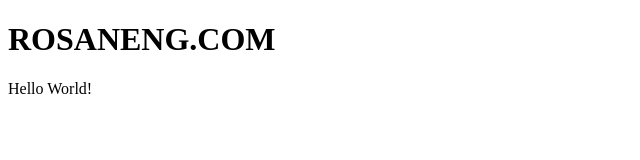
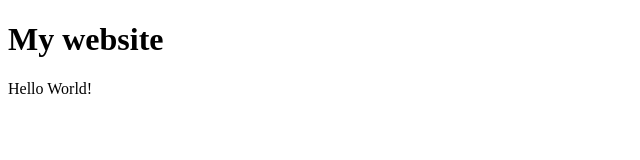
Before and after one commit to luisarn/mywebsite, a plain HTML site: page index.html in a window 1280 px wide. Shown: the whole page, without its empty margins (0-640 px from the left). Drawn offline with Linux system fonts and the light colour scheme.

Commit message:
Update index.html

```diff
--- a/index.html
+++ b/index.html
@@ -1,10 +1,10 @@
 <!DOCTYPE html>
 <html>
 <head>
-    <title>ROSANENG.COM</title>
+    <title>rosaneng.com</title>
 </head>
 <body>
-    <h1>ROSANENG.COM</h1>
+    <h1>My website</h1>
     <p>Hello World!</p>
 </body>
 </html>
```
